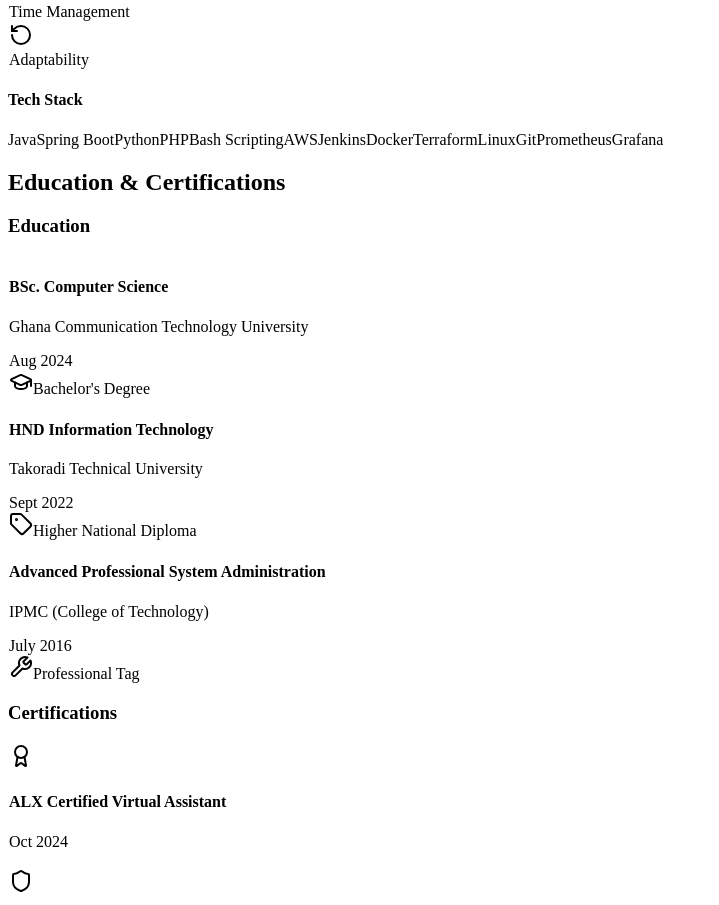
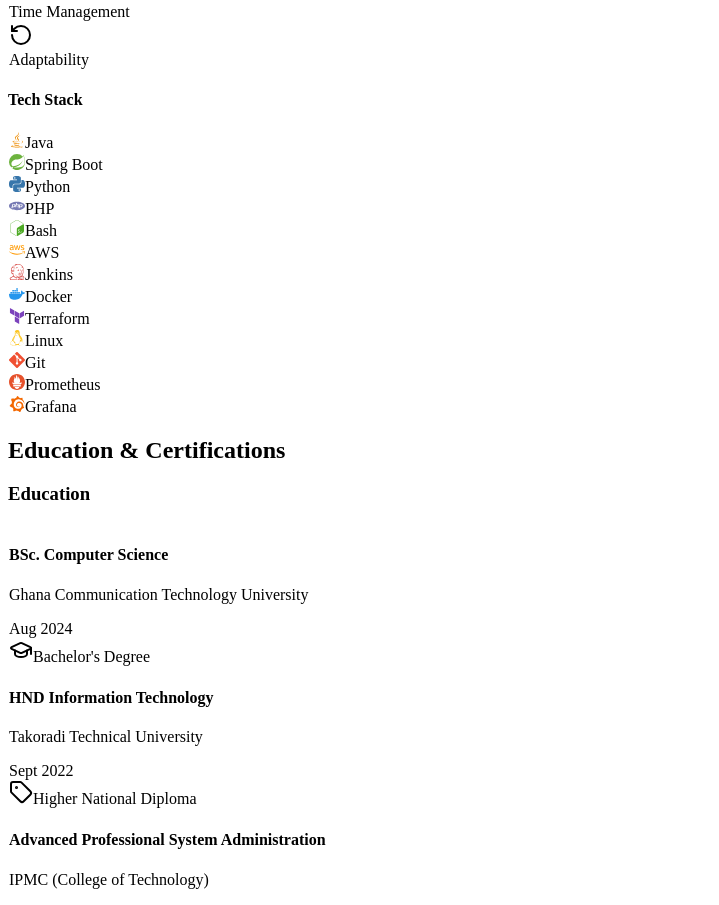
Before and after one commit to OnTrak-Tech/GideonPortfolio, a React (Vite) app in the folder client/: page / in a window 1280 px wide. Shown: the part 4127-5032 px from the top of the page, without its empty margins (0-719 px from the left). Built offline with nearby package versions, Linux system fonts and the light colour scheme.

Commit message:
Changed the Tech Stack to icons

```diff
--- a/client/src/components/skills-section.tsx
+++ b/client/src/components/skills-section.tsx
@@ -1,6 +1,11 @@
 import { motion } from "framer-motion";
 import { useEffect, useRef, useState } from "react";
 import { MessageSquare, Puzzle, Clock, RotateCcw } from "lucide-react";
+import {
+  SiJava, SiSpring, SiPython, SiPhp, SiGnubash, SiAmazonaws,
+  SiJenkins, SiDocker, SiTerraform, SiLinux, SiGit,
+  SiPrometheus, SiGrafana
+} from "react-icons/si";
 
 const SkillsSection = () => {
   const [isVisible, setIsVisible] = useState(false);
@@ -23,8 +28,19 @@ const SkillsSection = () => {
   ];
 
   const techStack = [
-    "Java", "Spring Boot", "Python", "PHP", "Bash Scripting", "AWS", "Jenkins", "Docker", "Terraform",
-    "Linux", "Git", "Prometheus", "Grafana"
+    { name: "Java", icon: SiJava, color: "#ED8B00" },
+    { name: "Spring Boot", icon: SiSpring, color: "#6DB33F" },
+    { name: "Python", icon: SiPython, color: "#3776AB" },
+    { name: "PHP", icon: SiPhp, color: "#777BB4" },
+    { name: "Bash", icon: SiGnubash, color: "#4EAA25" },
+    { name: "AWS", icon: SiAmazonaws, color: "#FF9900" },
+    { name: "Jenkins", icon: SiJenkins, color: "#D33833" },
+    { name: "Docker", icon: SiDocker, color: "#2496ED" },
+    { name: "Terraform", icon: SiTerraform, color: "#7B42BC" },
+    { name: "Linux", icon: SiLinux, color: "#FCC624" },
+    { name: "Git", icon: SiGit, color: "#F05032" },
+    { name: "Prometheus", icon: SiPrometheus, color: "#E6522C" },
+    { name: "Grafana", icon: SiGrafana, color: "#F46800" }
   ];
 
   useEffect(() => {
@@ -121,20 +137,27 @@ const SkillsSection = () => {
             </div>
 
             <h4 className="text-xl font-semibold mb-6 text-center">Tech Stack</h4>
-            <div className="flex flex-wrap gap-3 justify-center">
-              {techStack.map((tech, index) => (
-                <motion.span
+            <div className="flex flex-wrap gap-4 justify-center">
+              {techStack.map((tech, index) => {
+                const IconComponent = tech.icon;
+                return (
+                  <motion.div
                     key={index}
                     initial={{ opacity: 0, scale: 0 }}
                     whileInView={{ opacity: 1, scale: 1 }}
                     transition={{ duration: 0.5, delay: index * 0.1 }}
                     viewport={{ once: true }}
                     whileHover={{ scale: 1.1 }}
-                  className="bg-gradient-to-r from-primary to-secondary px-4 py-2 rounded-full text-sm font-medium cursor-default"
+                    className="glass-effect p-3 rounded-xl flex flex-col items-center gap-2 hover:bg-white/10 transition-all duration-300 cursor-default"
                   >
-                  {tech}
-                </motion.span>
-              ))}
+                    <IconComponent
+                      className="w-8 h-8"
+                      style={{ color: tech.color }}
+                    />
+                    <span className="text-xs font-medium text-white">{tech.name}</span>
+                  </motion.div>
+                );
+              })}
             </div>
           </motion.div>
         </div>
--- a/package.json
+++ b/package.json
@@ -64,7 +64,7 @@
     "react-day-picker": "^8.10.1",
     "react-dom": "^18.3.1",
     "react-hook-form": "^7.55.0",
-    "react-icons": "^5.4.0",
+    "react-icons": "^5.5.0",
     "react-resizable-panels": "^2.1.7",
     "recharts": "^2.15.2",
     "tailwind-merge": "^2.6.0",
```
Also changed, not shown: 1 other file (tests, documents, lock files or other folders). Lines whose indentation alone changed are shown as unchanged.
